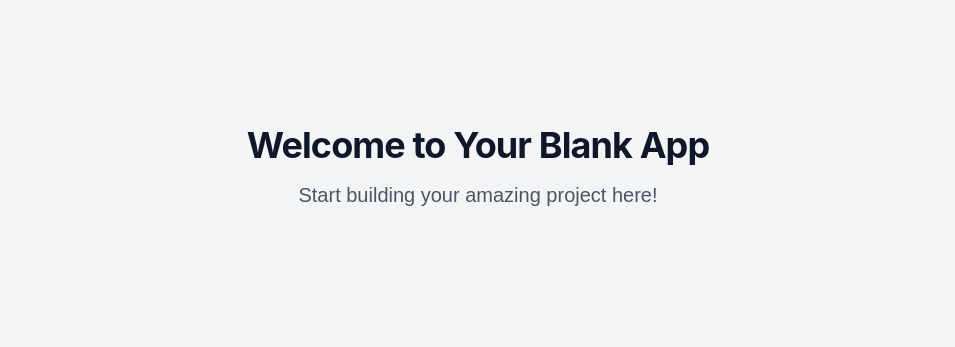
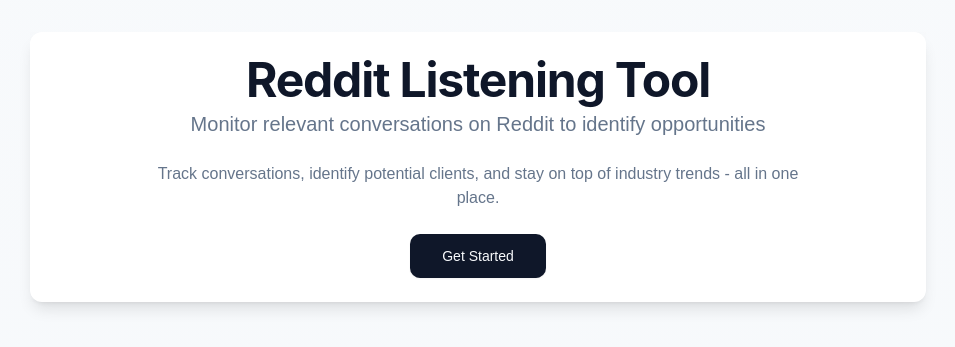
Before and after one commit to theideafolk/idea-detective, a React (Vite) app: page / in a window 1280 px wide. Shown: the part 233-580 px from the top of the page, without its empty margins (162-1117 px from the left). Built offline with nearby package versions, Linux system fonts and the light colour scheme.

Commit message:
Fix bug
The bug is not yet fixed.

```diff
--- a/src/pages/Index.tsx
+++ b/src/pages/Index.tsx
@@ -1,11 +1,56 @@
-// Update this page (the content is just a fallback if you fail to update the page)
+
+import { useState } from "react";
+import { Card, CardContent, CardDescription, CardHeader, CardTitle } from "@/components/ui/card";
+import { Button } from "@/components/ui/button";
+import { motion } from "framer-motion";
 
 const Index = () => {
+  const [loading, setLoading] = useState(false);
+
+  const handleGetStarted = () => {
+    setLoading(true);
+    // Simulate loading
+    setTimeout(() => {
+      setLoading(false);
+      // Navigation would go here in a real app
+      console.log("Get started clicked");
+    }, 1000);
+  };
+
   return (
-    <div className="min-h-screen flex items-center justify-center bg-gray-100">
-      <div className="text-center">
-        <h1 className="text-4xl font-bold mb-4">Welcome to Your Blank App</h1>
-        <p className="text-xl text-gray-600">Start building your amazing project here!</p>
+    <div className="min-h-screen flex flex-col items-center justify-center bg-gradient-to-b from-background to-secondary/20 p-4">
+      <div className="relative w-full max-w-4xl">
+        <div className="bg-noise"></div>
+        <motion.div
+          initial={{ opacity: 0, y: 20 }}
+          animate={{ opacity: 1, y: 0 }}
+          transition={{ duration: 0.5 }}
+          className="relative z-10"
+        >
+          <Card className="glass-card border-none shadow-lg">
+            <CardHeader className="text-center">
+              <CardTitle className="text-4xl sm:text-5xl font-bold tracking-tight">
+                Reddit Listening Tool
+              </CardTitle>
+              <CardDescription className="text-xl mt-2">
+                Monitor relevant conversations on Reddit to identify opportunities
+              </CardDescription>
+            </CardHeader>
+            <CardContent className="text-center">
+              <p className="mb-6 text-muted-foreground max-w-2xl mx-auto">
+                Track conversations, identify potential clients, and stay on top of industry trends - all in one place.
+              </p>
+              <Button
+                size="lg"
+                onClick={handleGetStarted}
+                disabled={loading}
+                className="primary-button"
+              >
+                {loading ? "Loading..." : "Get Started"}
+              </Button>
+            </CardContent>
+          </Card>
+        </motion.div>
       </div>
     </div>
   );
--- a/src/pages/NotFound.tsx
+++ b/src/pages/NotFound.tsx
@@ -1,24 +1,19 @@
-import { useLocation } from "react-router-dom";
-import { useEffect } from "react";
+
+import { Button } from "@/components/ui/button";
+import { Link } from "react-router-dom";
 
 const NotFound = () => {
-  const location = useLocation();
-
-  useEffect(() => {
-    console.error(
-      "404 Error: User attempted to access non-existent route:",
-      location.pathname
-    );
-  }, [location.pathname]);
-
   return (
-    <div className="min-h-screen flex items-center justify-center bg-gray-100">
+    <div className="min-h-screen flex flex-col items-center justify-center bg-gradient-to-b from-background to-secondary/20 p-6">
       <div className="text-center">
-        <h1 className="text-4xl font-bold mb-4">404</h1>
-        <p className="text-xl text-gray-600 mb-4">Oops! Page not found</p>
-        <a href="/" className="text-blue-500 hover:text-blue-700 underline">
-          Return to Home
-        </a>
+        <h1 className="text-6xl font-bold mb-4">404</h1>
+        <h2 className="text-2xl font-medium mb-6">Page Not Found</h2>
+        <p className="text-muted-foreground mb-8 max-w-md mx-auto">
+          The page you are looking for doesn't exist or has been moved.
+        </p>
+        <Button asChild>
+          <Link to="/">Return Home</Link>
+        </Button>
       </div>
     </div>
   );
```
